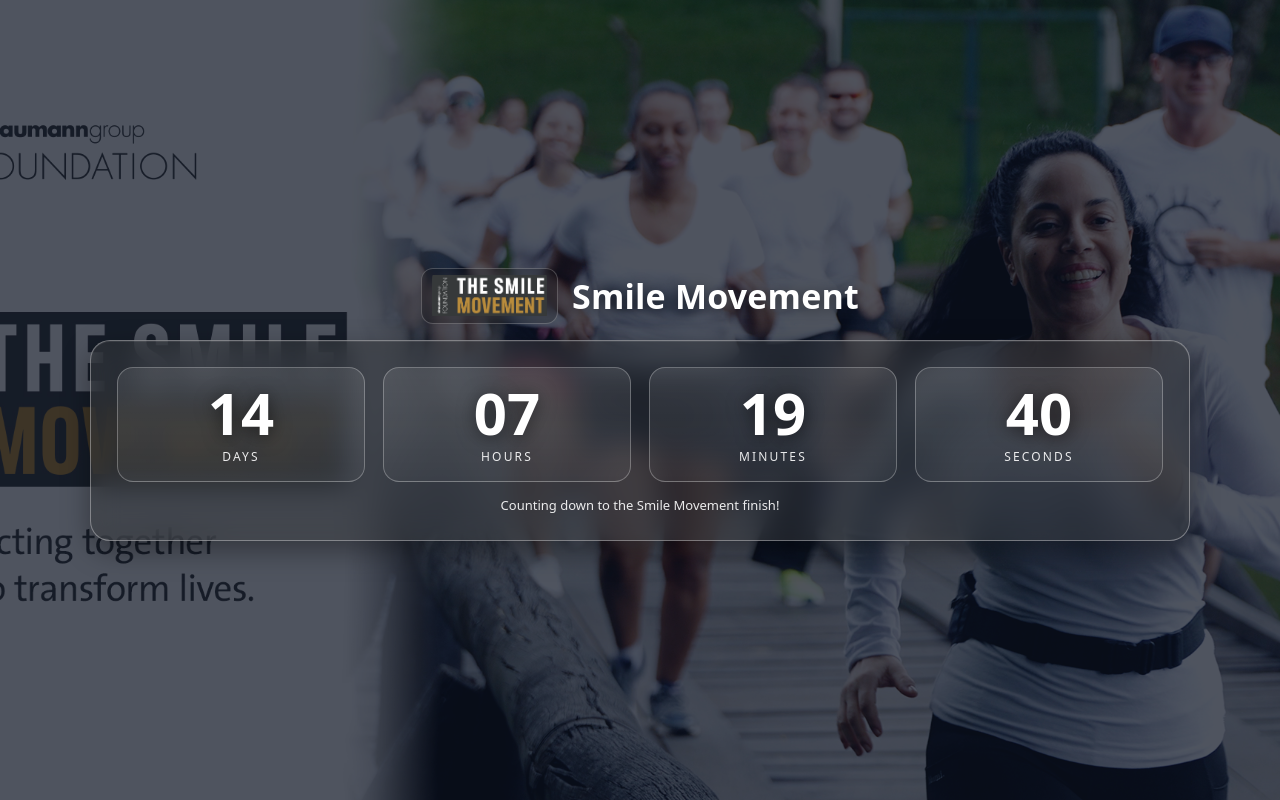
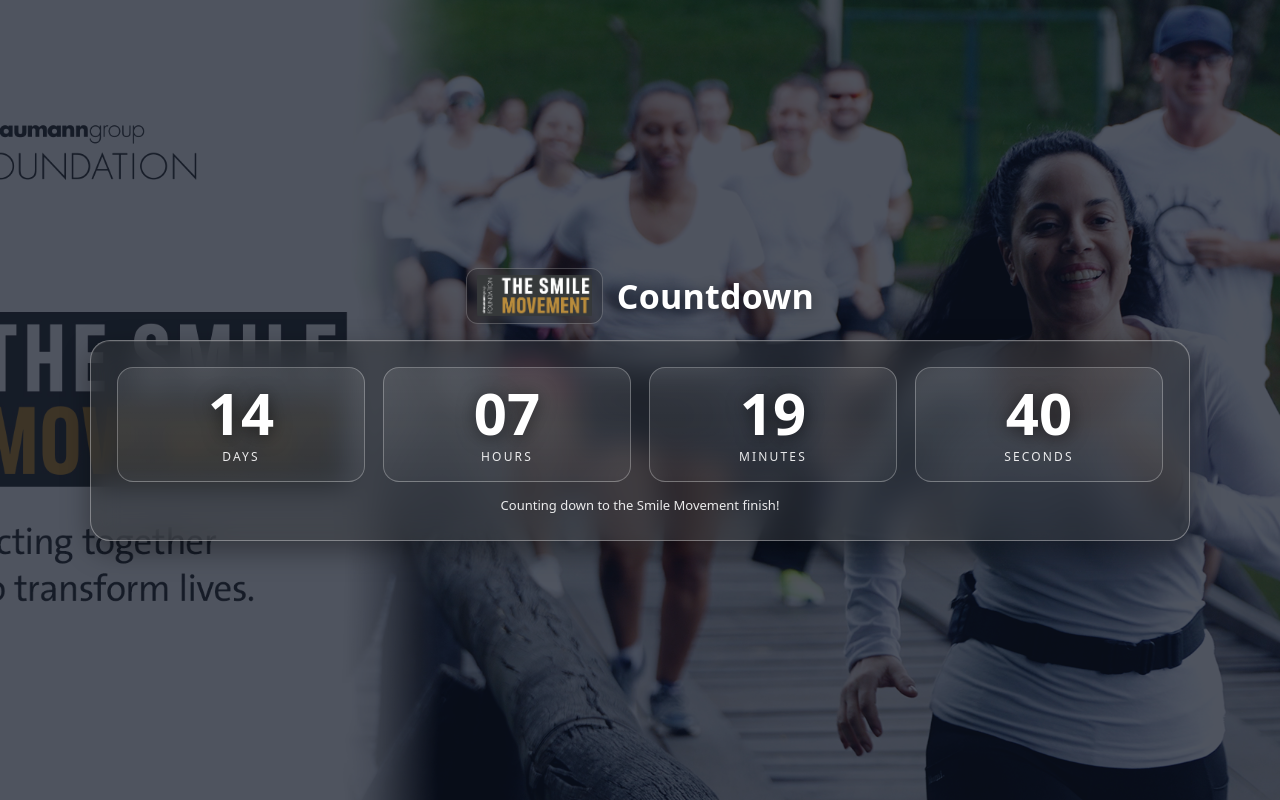
Before and after one commit to asaktan87/smilemovement, a plain HTML site: page index.html in a window 1280 px wide. Drawn offline with Linux system fonts and the light colour scheme.

Commit message:
Update index.html

```diff
--- a/index.html
+++ b/index.html
@@ -103,7 +103,7 @@
   <div class="bg"></div>
 
   <div class="wrap" id="timer"
-       data-title="Smile Movement"
+       data-title="Countdown"
        data-deadline="2025-09-30 23:59:59"
        data-logo="logo1.png">
   </div>
```
